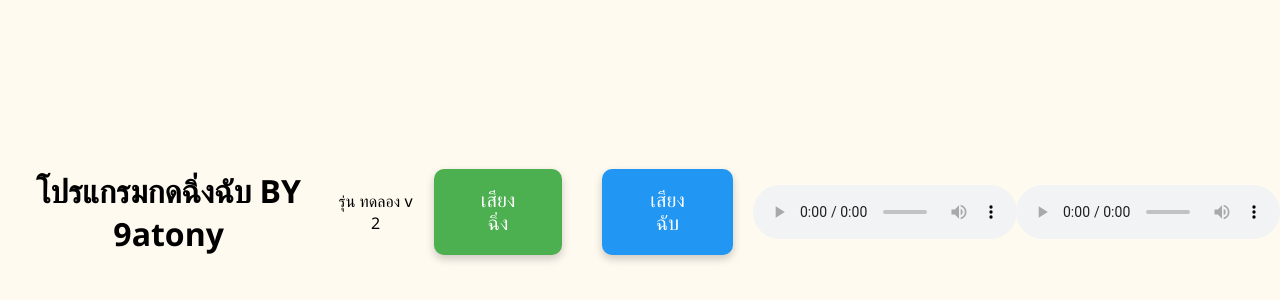
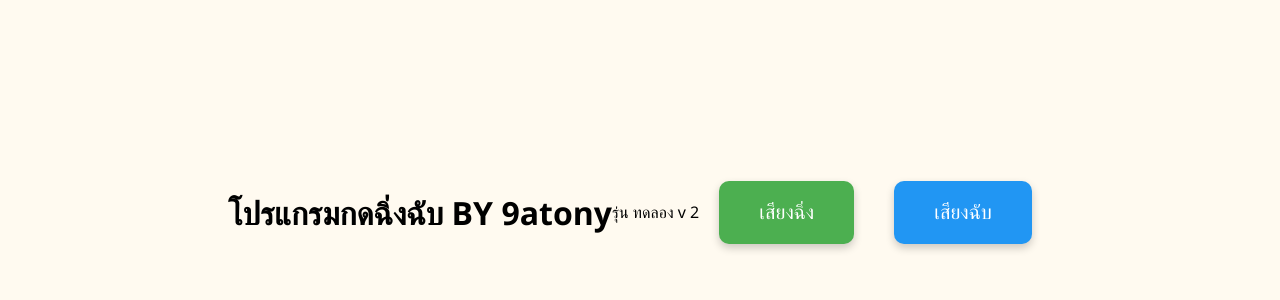
Before and after one commit to 9atony/ching3, a plain HTML site: page docs/index.html in a window 1280 px wide. Shown: the part 188-488 px from the top of the page. Drawn offline with Linux system fonts and the light colour scheme.

Commit message:
เสียง

```diff
--- a/docs/index.html
+++ b/docs/index.html
@@ -15,8 +15,8 @@
     <button id="chap-button" class="button">เสียงฉับ</button>
 
     <!-- องค์ประกอบ Audio -->
-    <audio id="ching-sound" src="sound\ching.mp3" controls></audio>
-    <audio id="chap-sound" src="sound\chub.mp3" controls></audio>
+    <audio id="ching-sound" src="ching.mp3" ></audio>
+    <audio id="chap-sound" src="sound\chub.mp3" ></audio>
 
     <!-- ลิงก์ไปที่ไฟล์ JavaScript -->
     <script src="script.js"></script>
```
Also changed, not shown: 2 other files.
